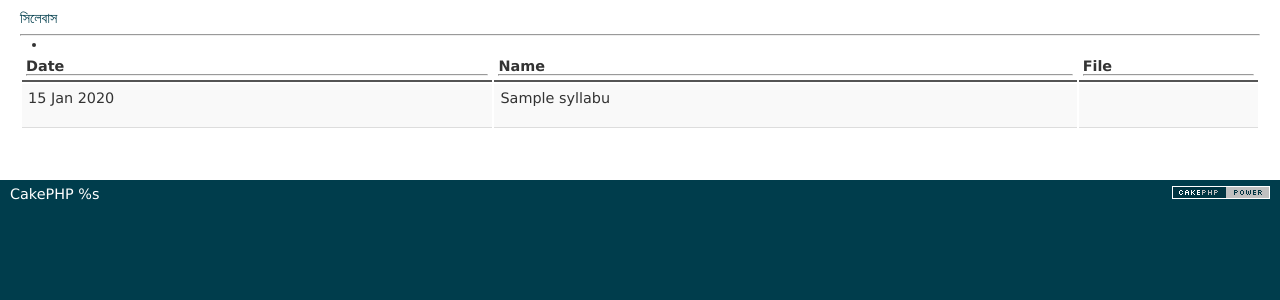
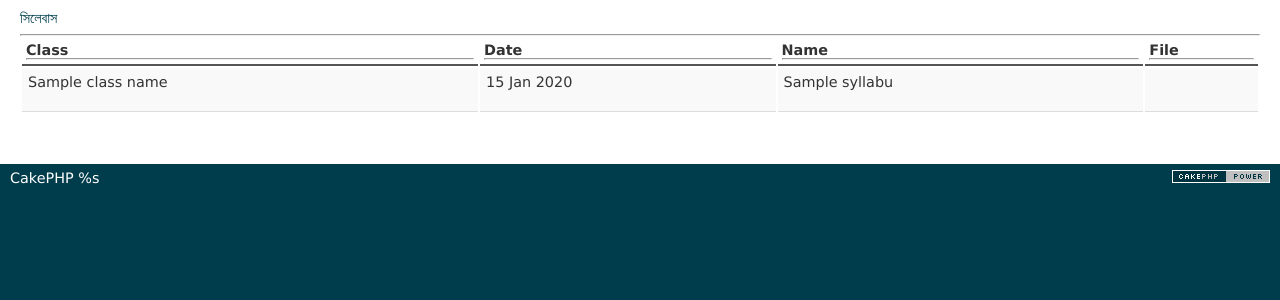
Before and after one commit to ShafiqIslam/RedRoseSchool, a CakePHP app: the page made by app/View/Pages/syllabus.ctp in a window 1280 px wide. Shown: the part 47-347 px from the top of the page. Run offline with PHP 8.4 and a stand-in for CakePHP, Linux system fonts and the light colour scheme; the template is opened without the code that fills it: most values are stand-ins (such as "Sample title", 1, 10 or a date in 2020); data that the repository does not hold is empty; some libraries are stand-ins or nearby versions.

Commit message:
class names added to suggestion and syllabus

```diff
--- a/app/View/Pages/suggestions.ctp
+++ b/app/View/Pages/suggestions.ctp
@@ -4,21 +4,19 @@
 
 	<table class="table table-responsive">
 		<tr>
+			<th>Class<hr></th>
 			<th>Date<hr></th>
 			<th>Name<hr></th>
 			<th>File<hr></th>
 		</tr>
 
-	<ul>
 		<?php foreach ($suggestions as $key => $item) { ?>
 		<tr>
-				<li>
+			<td><p><?php echo $item['ClassName']['name'];?></p></td>
 			<td><p><?php echo date_format(date_create($item['Suggestion']['modified']), 'd M Y');?></p></td>
 			<td><p><?php echo $item['Suggestion']['title'];?></p></td>
 			<td><a href="<?php echo $this->webroot.'files/suggestions/'.$item['Suggestion']['file'];?>" target="_blank"><span><i class="fa fa-file-pdf-o fa-3x"></i></span></a></td>
-				</li>
 		</tr>
-
 		<?php } ?>
 	</ul>
 	</table>
--- a/app/View/Pages/syllabus.ctp
+++ b/app/View/Pages/syllabus.ctp
@@ -1,24 +1,22 @@
 <div class="container main-content suggrstion">
 	<h1>সিলেবাস</h1>
 	<hr>
+
 	<table class="table table-responsive">
 		<tr>
+			<th>Class<hr></th>
 			<th>Date<hr></th>
 			<th>Name<hr></th>
 			<th>File<hr></th>
 		</tr>
 
-			<ul>
 		<?php foreach ($syllabi as $key => $item) { ?>
-
 		<tr>
-					<li>
+			<td><p><?php echo $item['ClassName']['name'];?></p></td>
 			<td><p><?php echo date_format(date_create($item['Syllabus']['modified']), 'd M Y');?></p></td>
 			<td><p><?php echo $item['Syllabus']['title'];?></p></td>
 			<td><a href="<?php echo $this->webroot.'files/syllabi/'.$item['Syllabus']['file'];?>" target="_blank"><span><i class="fa fa-file-pdf-o fa-3x"></i></span></a></td>
-					</li>
 		</tr>
 		<?php } ?>
-			</ul>
 	</table>
 </div>
```
Lines whose indentation alone changed are shown as unchanged.
